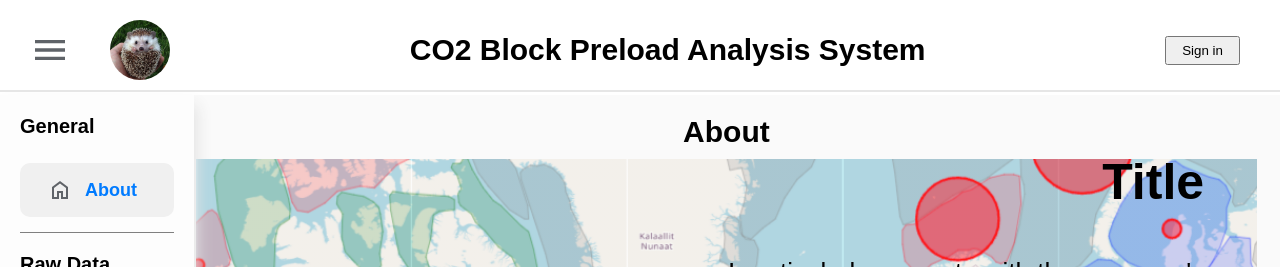
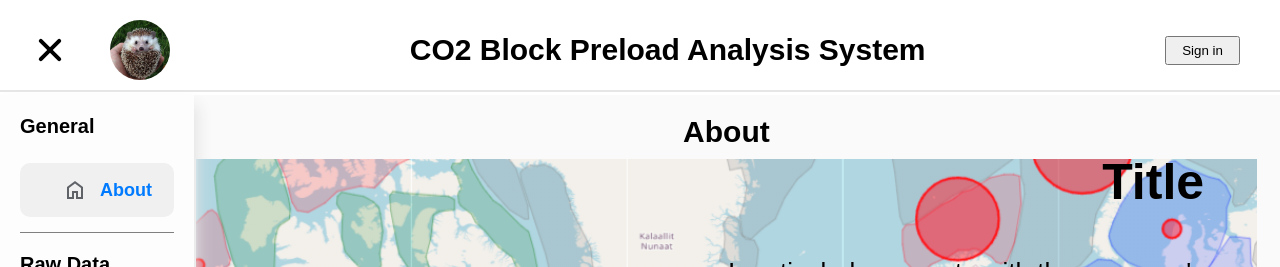
Before and after one commit to acse-mz223/my_irp, a React (Create React App) app in the folder frontend/: page / in a window 1280 px wide. Shown: the top 267 px of the page. Built offline with nearby package versions, Linux system fonts and the light colour scheme; no server answers.

Commit message:
header menu animation

```diff
--- a/frontend/package.json
+++ b/frontend/package.json
@@ -12,6 +12,7 @@
     "gsap": "^3.12.5",
     "leaflet": "^1.9.4",
     "leaflet-omnivore": "^0.3.4",
+    "lenis": "^1.1.9",
     "react": "^18.3.1",
     "react-chartjs-2": "^5.2.0",
     "react-dom": "^18.3.1",
--- a/frontend/src/MainPage.js
+++ b/frontend/src/MainPage.js
@@ -10,7 +10,7 @@ export function MainPage(props) {
 
   return (
     <div>
-      <Header setMenuHidden={props.setMenuHidden}/>
+      <Header setMenuHidden={props.setMenuHidden} menuHidden={props.menuHidden}/>
       <div className='main-body'>
           <Nav menuHidden={props.menuHidden}/>
           {props.menuHidden || <div className="fake-nav"/>}
--- a/frontend/src/header.css
+++ b/frontend/src/header.css
@@ -20,12 +20,40 @@
   }
 
   .header-menu{
-    width: 40px;
-    height: 40px;
+    width: 60px;
+    height: 60px;
     cursor: pointer;
-    padding: 10px;
-    border-radius: 30px;
+    border-radius: 50%;
+    display: flex;
+    flex-direction: column;
+    align-items: center;
+    justify-content: center;
+    gap: 6px;
   }
+
+  .header-menu-dash{
+    width: 30px;
+    height: 4px;
+    background-color: black;
+    border-radius: 3px;
+    transition: transform ease-in-out 0.3s, opacity ease-in-out 0.3s;
+  }
+
+  .header-menu-dash-1{
+    transform: translateY(10px) rotate(45deg);
+    transform-origin: center;
+  }
+
+  .header-menu-dash-2{
+    opacity: 0;
+  }
+
+  .header-menu-dash-3{
+    transform: translateY(-10px) rotate(-45deg);
+    transform-origin: center;
+  }
+
+
 
   .header-menu:hover{
     background-color: rgb(212, 212, 212);
--- a/frontend/src/header.js
+++ b/frontend/src/header.js
@@ -2,18 +2,22 @@ import "./header.css"
 import { ReactComponent as MeunIcon } from './menu_icon.svg';
 import gsap from 'gsap';
 
+
 export function Header(props){
+  function menuClick(){
+    // change state
+    props.setMenuHidden((preValue) =>{
+      return !preValue
+    })
+  }
     return(
         <header className="header">
           <div className='header-icon-div'>
-            <MeunIcon className='header-menu' onClick={
-              () =>{
-                // change state
-                props.setMenuHidden((preValue) =>{
-                  return !preValue
-                })
-              }
-            }/>
+            <div className='header-menu' onClick={menuClick}>
+              <span className={`header-menu-dash ${props.menuHidden? "": "header-menu-dash-1"}`}></span>
+              <span className={`header-menu-dash ${props.menuHidden? "": "header-menu-dash-2"}`}></span>
+              <span className={`header-menu-dash ${props.menuHidden? "": "header-menu-dash-3"}`}></span>
+            </div>
             <img className='header-icon' src="./logo.jpg" />
           </div>
           <div className='header-title'>CO2 Block  Preload Analysis System </div>
--- a/frontend/src/nav.css
+++ b/frontend/src/nav.css
@@ -49,13 +49,14 @@
     padding: 15px 20px 15px 25px;
     margin: 5px 0;
     cursor: pointer;
-    transition: color 0.3s ease, background-color 0.3s ease;
+    transition: color 0.3s ease-in-out, background-color 0.3s ease-in-out, padding 0.3s ease-in-out;
 }
 
 .nav-div-figure:hover, .nav-div-figure-active{
     color: #007BFF;
     background-color: #f0f0f0;
     border-radius: 10px;
+    padding-left: 40px;
 }
 
 
```
Also changed, not shown: frontend/src/index.js (+16 -1 lines), 1 other file (tests, documents, lock files or other folders).
